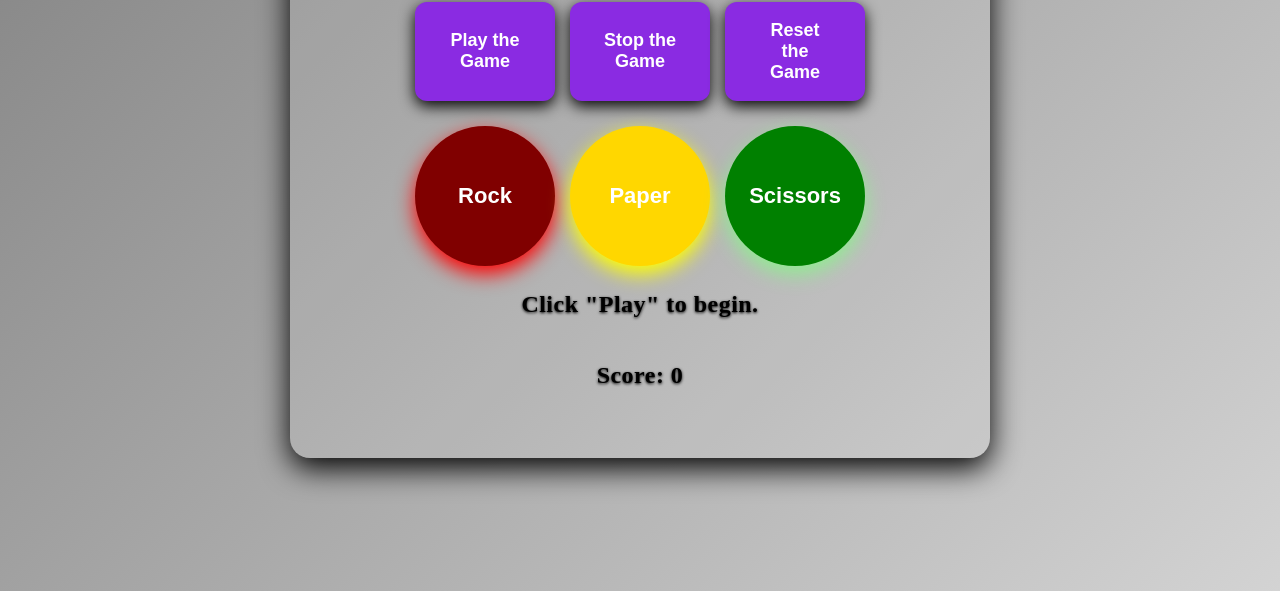
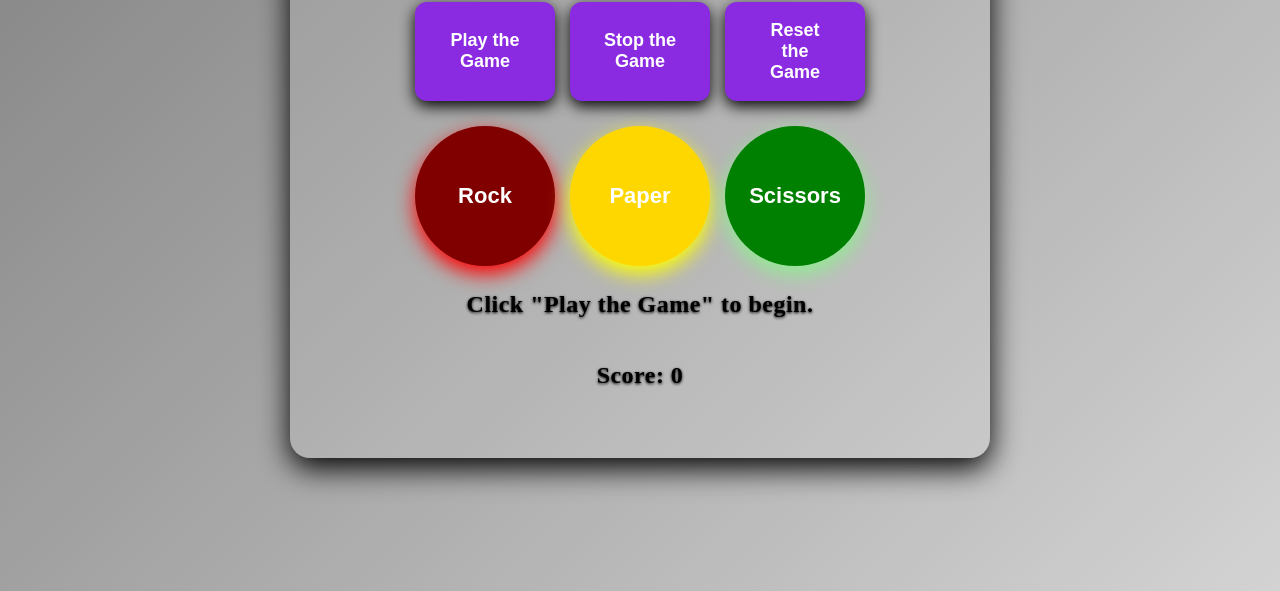
Before and after one commit to dangrusev/Rock-Paper-Scissors, a plain HTML site: page index.html in a window 1280 px wide. Shown: the part 265-856 px from the top of the page. Drawn offline with Linux system fonts and the light colour scheme.

Commit message:
Completed lab activity

```diff
--- a/index.html
+++ b/index.html
@@ -21,7 +21,7 @@
       <button onclick="play('Scissors')">Scissors</button>
     </div>
 
-    <div id="result" class="output">Click "Play" to begin.</div>
+    <div id="result" class="output">Click "Play the Game" to begin.</div>
     <div id="score" class="output">Score: 0</div>
   </div>
 
```
